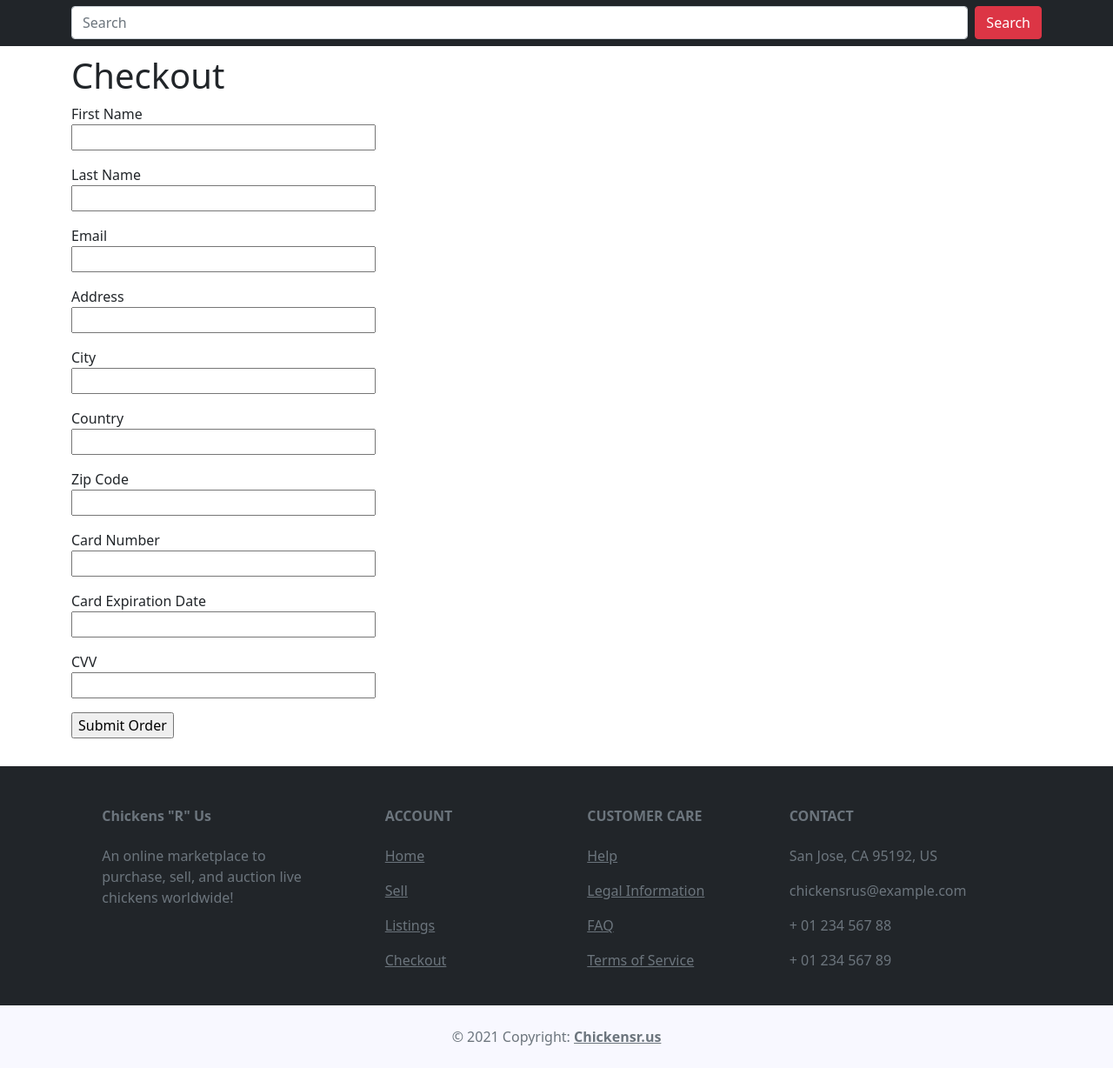
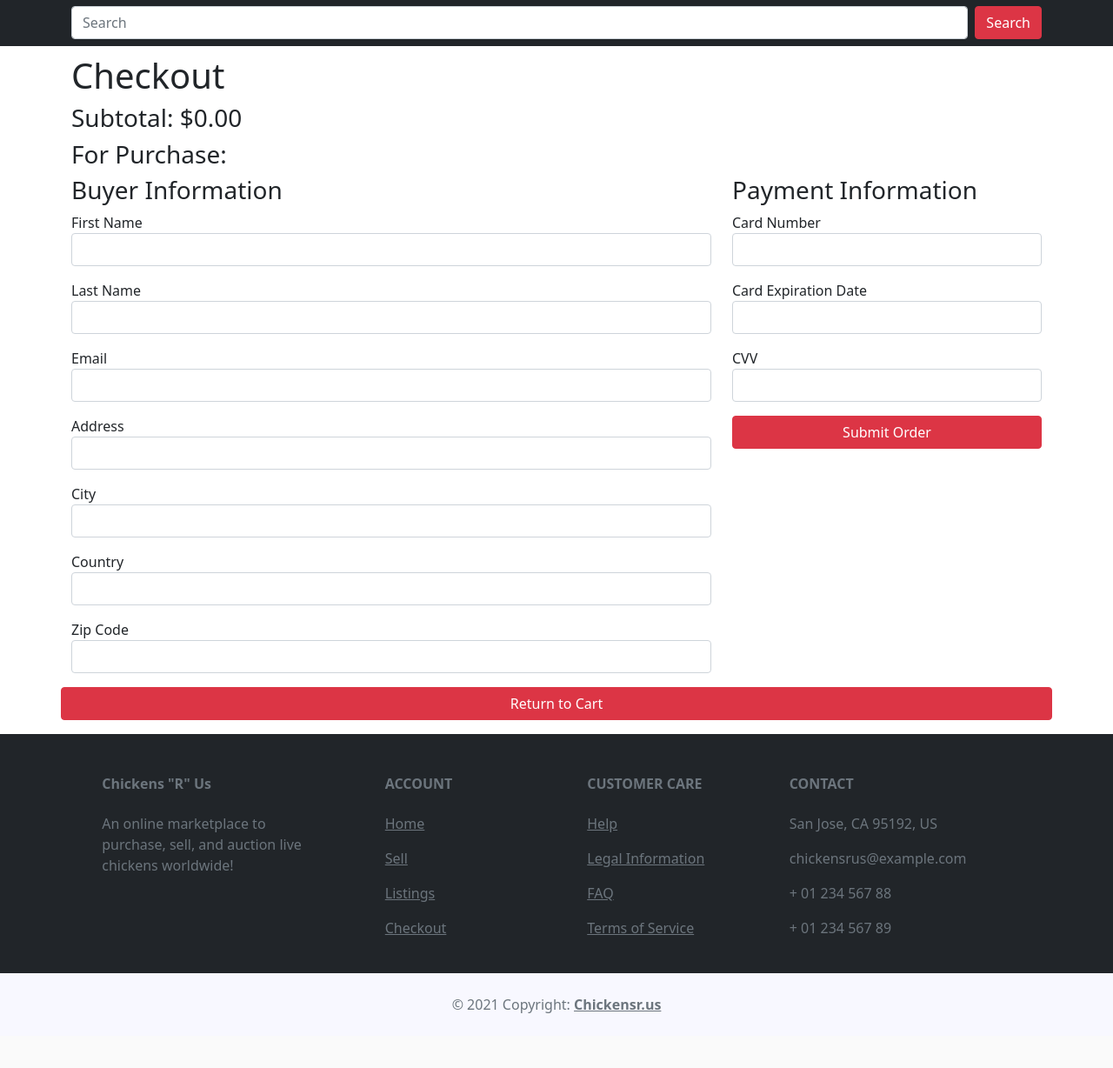
Before and after one commit to alexanderjshapiro/chickensrus, a Flask app: page /checkout in a window 1280 px wide. Shown: the part 89-1317 px from the top of the page at 87% size. After the commit the page ends 1254 px from the top, so only its background shows below. Run offline with Flask 2, Linux system fonts and the light colour scheme; the visitor is signed in with stand-in values (Sample User, id 1); data comes from the database, SQL or seed files in the repository; data that the repository does not hold is empty; some libraries are stand-ins or nearby versions.

Commit message:
Checkout Template Finished and added form control class

```diff
--- a/app/forms.py
+++ b/app/forms.py
@@ -53,16 +53,16 @@ class ListingCreate(FlaskForm):
 
 # Other Forms
 class Checkout(FlaskForm):
-    first_name = StringField('First Name')
-    last_name = StringField('Last Name')
+    first_name = StringField('First Name',render_kw={'class':"form-control"})
+    last_name = StringField('Last Name',render_kw={'class':"form-control"})
     # Validators used to require all inputted information before able to submit
-    email = StringField('Email', validators=[DataRequired(message='Invalid email address.'), Email()])
-    address = StringField('Address', validators=[DataRequired(message='Invalid address.')])
-    city = StringField('City', validators=[DataRequired(message='Please input city.')])
-    country = StringField('Country', validators=[DataRequired(message='Please input country.')])
-    zip_code = StringField('Zip Code', validators=[DataRequired(message='Please input zip code.')])
-    card_number = StringField('Card Number', validators=[DataRequired(message='Please input card number.')])
+    email = StringField('Email', validators=[DataRequired(message='Invalid email address.'), Email()],render_kw={'class':"form-control"})
+    address = StringField('Address', validators=[DataRequired(message='Invalid address.')],render_kw={'class':"form-control"})
+    city = StringField('City', validators=[DataRequired(message='Please input city.')],render_kw={'class':"form-control"})
+    country = StringField('Country', validators=[DataRequired(message='Please input country.')],render_kw={'class':"form-control"})
+    zip_code = StringField('Zip Code', validators=[DataRequired(message='Please input zip code.')],render_kw={'class':"form-control"})
+    card_number = StringField('Card Number', validators=[DataRequired(message='Please input card number.')],render_kw={'class':"form-control"})
     card_exp = StringField('Card Expiration Date',
-                           validators=[DataRequired(message='Please input card expiration date.')])
-    card_cvv = StringField('CVV', validators=[DataRequired(message='Please input card security code.')])
-    submit = SubmitField('Submit Order')
+                           validators=[DataRequired(message='Please input card expiration date.')],render_kw={'class':"form-control"})
+    card_cvv = StringField('CVV', validators=[DataRequired(message='Please input card security code.')],render_kw={'class':"form-control"})
+    submit = SubmitField('Submit Order', render_kw={'class':"btn btn-danger w-100"})
--- a/app/routes.py
+++ b/app/routes.py
@@ -273,6 +273,12 @@ def cart_move(listing_id):
 @chickensrus.route('/checkout', methods=['GET', 'POST'])
 @login_required
 def checkout():
+    count = 0
+    subtotal = 0
+    for listing in current_user.user_cart:
+        count += 1
+        subtotal += listing.price
+
     checkout_form = Checkout()
 
     if checkout_form.validate_on_submit():
@@ -292,7 +298,7 @@ def checkout():
         db.session.commit()
         return redirect(url_for('home'))
 
-    return render_template('checkout.html', checkout_form=checkout_form)
+    return render_template('checkout.html', checkout_form=checkout_form, count=count, subtotal=subtotal)
 
 
 # Error handlers
--- a/app/templates/checkout.html
+++ b/app/templates/checkout.html
@@ -2,12 +2,28 @@
 
 {% block content %}
 <div class="row">
+    <div class="col-12">
         <h1>Checkout</h1>
     </div>
+</div>
 
-<div class="row>">
+<!-- Display Total Price -->
+<div>
+<h3>Subtotal: <span style="...">${{ "{0:,.2f}".format(subtotal) }}</span></h3>
+</div>
+<!-- Display Listings -->
+<div class="col-12">
+    <h3> For Purchase:
+        {% for listing in current_user.user_cart %}
+            {{ listing.name + " " }}
+        {% endfor %}
+    </h3>
+</div>
 <form method="post">
+<div class="row">
+    <div class="col-8">
             {{ checkout_form.hidden_tag() }}
+            <h3>Buyer Information</h3>
             <p>
                 {{ checkout_form.first_name.label }}<br>
                 {{ checkout_form.first_name(size=32) }}
@@ -36,6 +52,9 @@
                 {{ checkout_form.zip_code.label }}<br>
                 {{ checkout_form.zip_code(size=32) }}
             </p>
+    </div>
+    <div class="col-4">
+        <h3>Payment Information</h3>
         <p>
             {{ checkout_form.card_number.label }}<br>
             {{ checkout_form.card_number(size=32) }}
@@ -48,8 +67,14 @@
             {{ checkout_form.card_cvv.label }}<br>
             {{ checkout_form.card_cvv(size=32) }}
         </p>
-        <p>{{ checkout_form.submit() }}</p>
+        <p>  {{ checkout_form.submit() }}</p>
+    </div>
+        </div>
 </form>
+<!-- Return to Cart -->
+<div class="row">
+<a href="{{ url_for('cart') }}" class="btn btn-danger w-100"> Return to Cart</a>
+</div>
 
     {% if error %}
     <p class="error">{{ error }}</p>
@@ -60,5 +85,4 @@
     <p class="error">{{ error }}</p>
     {% endfor %}
     {% endfor %}
-</div>
 {% endblock %}
```
Lines whose indentation alone changed are shown as unchanged.
